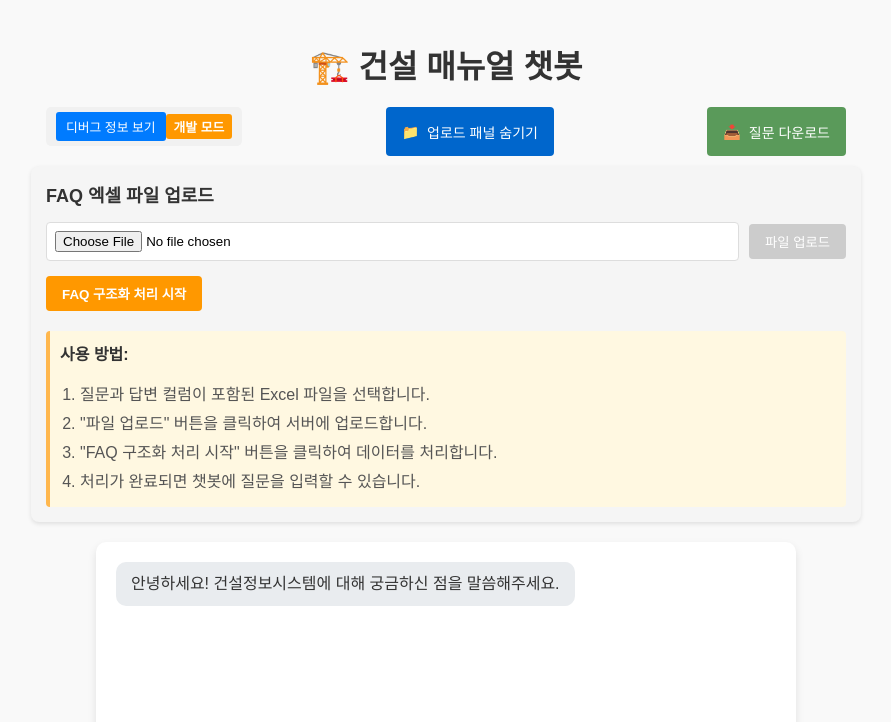
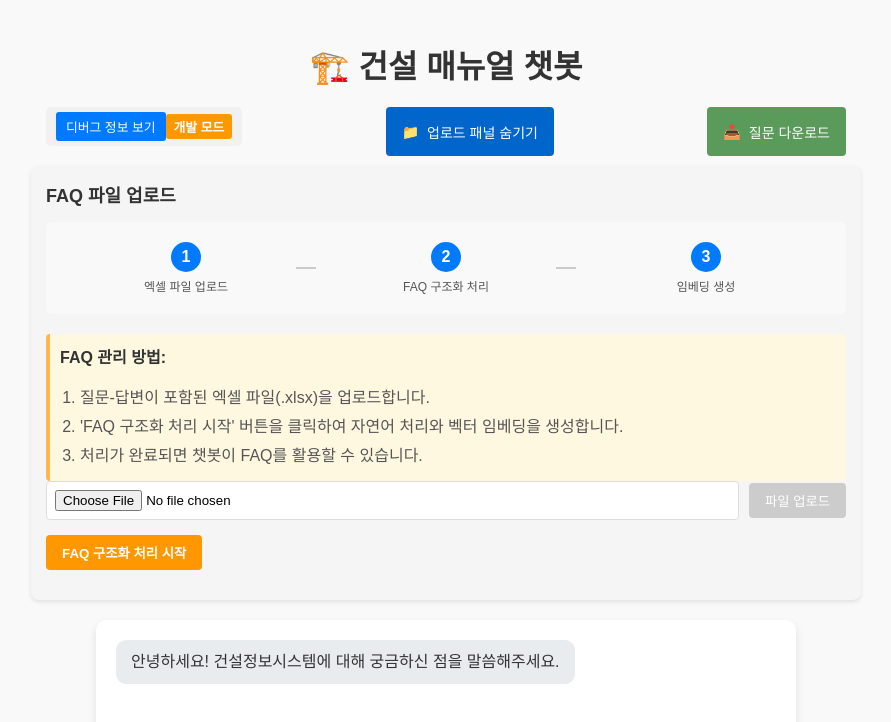
Before and after one commit to onepmis-redmine/construction-chatbot, a React (Create React App) app in the folder frontend/: page / in a window 1280 px wide. Both pictures are taken after a click on the button "FAQ 업로드". Shown: the top 722 px of the page, without its empty margins (194-1085 px from the left). Built offline with nearby package versions, Linux system fonts and the light colour scheme.

Commit message:
챗봇 성능 개선 및 UI 향상: 1) 키워드 매칭 보너스 점수 조정 2) FAQ 처리 워크플로우 명확하게 개선 3) 한글 한자어 고려한 키워드 생성 로직 강화

```diff
--- a/frontend/src/App.css
+++ b/frontend/src/App.css
@@ -438,3 +438,75 @@
 .session-info small {
   opacity: 0.8;
 }
+
+/* 처리 버튼 강조 효과 */
+.highlight-button {
+  animation: pulse 1.5s infinite;
+  box-shadow: 0 0 15px rgba(0, 123, 255, 0.8);
+}
+
+@keyframes pulse {
+  0% {
+    transform: scale(1);
+    box-shadow: 0 0 0 0 rgba(0, 123, 255, 0.7);
+  }
+
+  50% {
+    transform: scale(1.05);
+    box-shadow: 0 0 0 10px rgba(0, 123, 255, 0);
+  }
+
+  100% {
+    transform: scale(1);
+    box-shadow: 0 0 0 0 rgba(0, 123, 255, 0);
+  }
+}
+
+/* 처리 워크플로우 UI 개선 */
+.workflow-steps {
+  display: flex;
+  justify-content: space-between;
+  margin-bottom: 15px;
+  padding: 10px;
+  background-color: #f9f9f9;
+  border-radius: 5px;
+}
+
+.workflow-step {
+  display: flex;
+  flex-direction: column;
+  align-items: center;
+  padding: 10px;
+  flex: 1;
+  position: relative;
+}
+
+.workflow-step:not(:last-child):after {
+  content: "";
+  position: absolute;
+  top: 50%;
+  right: 0;
+  transform: translateY(-50%);
+  width: 20px;
+  height: 2px;
+  background-color: #ccc;
+}
+
+.step-number {
+  width: 30px;
+  height: 30px;
+  border-radius: 50%;
+  background-color: #007bff;
+  color: white;
+  display: flex;
+  justify-content: center;
+  align-items: center;
+  font-weight: bold;
+  margin-bottom: 5px;
+}
+
+.step-text {
+  font-size: 12px;
+  text-align: center;
+  color: #555;
+}
--- a/frontend/src/App.js
+++ b/frontend/src/App.js
@@ -177,6 +177,15 @@ function App() {
         fileInputRef.current.value = '';
       }
       setSelectedFile(null);
+
+      // 업로드가 완료되면 처리 버튼을 강조
+      const processButton = document.getElementById('process-excel-button');
+      if (processButton) {
+        processButton.classList.add('highlight-button');
+        setTimeout(() => {
+          processButton.classList.remove('highlight-button');
+        }, 3000);
+      }
     } catch (error) {
       console.error('파일 업로드 오류:', error);
       setUploadStatus(`업로드 실패: ${error.response?.data?.detail || error.message}`);
@@ -201,6 +210,9 @@ function App() {
             sources: []
           }
         ]);
+
+        // 업로드 패널 닫기
+        setShowUploadPanel(false);
       } else {
         setProcessingStatus(`FAQ 처리 실패: ${response.data.message}`);
       }
@@ -343,45 +355,61 @@ function App() {
 
       {showUploadPanel && (
         <div className="upload-panel">
-          <h3>FAQ 엑셀 파일 업로드</h3>
+          <h3>FAQ 파일 업로드</h3>
+
+          <div className="workflow-steps">
+            <div className="workflow-step">
+              <div className="step-number">1</div>
+              <div className="step-text">엑셀 파일 업로드</div>
+            </div>
+            <div className="workflow-step">
+              <div className="step-number">2</div>
+              <div className="step-text">FAQ 구조화 처리</div>
+            </div>
+            <div className="workflow-step">
+              <div className="step-number">3</div>
+              <div className="step-text">임베딩 생성</div>
+            </div>
+          </div>
+
+          <div className="upload-instructions">
+            <p><strong>FAQ 관리 방법:</strong></p>
+            <ol>
+              <li>질문-답변이 포함된 엑셀 파일(.xlsx)을 업로드합니다.</li>
+              <li>'FAQ 구조화 처리 시작' 버튼을 클릭하여 자연어 처리와 벡터 임베딩을 생성합니다.</li>
+              <li>처리가 완료되면 챗봇이 FAQ를 활용할 수 있습니다.</li>
+            </ol>
+          </div>
+
           <div className="file-upload-container">
             <input
               type="file"
+              className="file-input"
               onChange={handleFileChange}
+              ref={fileInputRef}
               accept=".xlsx,.xls"
-              ref={fileInputRef}
-              className="file-input"
             />
             <button
+              className="upload-action-button"
               onClick={uploadFile}
-              disabled={!selectedFile}
-              className="upload-action-button"
+              disabled={!selectedFile || uploadStatus.includes('업로드 중')}
             >
-              파일 업로드
+              {uploadStatus.includes('업로드 중') ? '업로드 중...' : '파일 업로드'}
             </button>
           </div>
 
-          {uploadStatus && <p className="status-message">{uploadStatus}</p>}
+          {uploadStatus && <div className="status-message">{uploadStatus}</div>}
 
           <div className="process-container">
             <button
               onClick={processExcel}
               className="process-button"
               disabled={processingStatus.includes('FAQ 처리 중')}
+              id="process-excel-button"
             >
               FAQ 구조화 처리 시작
             </button>
-            {processingStatus && <p className="status-message">{processingStatus}</p>}
-          </div>
-
-          <div className="upload-instructions">
-            <p><strong>사용 방법:</strong></p>
-            <ol>
-              <li>질문과 답변 컬럼이 포함된 Excel 파일을 선택합니다.</li>
-              <li>"파일 업로드" 버튼을 클릭하여 서버에 업로드합니다.</li>
-              <li>"FAQ 구조화 처리 시작" 버튼을 클릭하여 데이터를 처리합니다.</li>
-              <li>처리가 완료되면 챗봇에 질문을 입력할 수 있습니다.</li>
-            </ol>
+            {processingStatus && <div className="status-message">{processingStatus}</div>}
           </div>
         </div>
       )}
```
Also changed, not shown: 2 other files (tests, documents, lock files or other folders).
